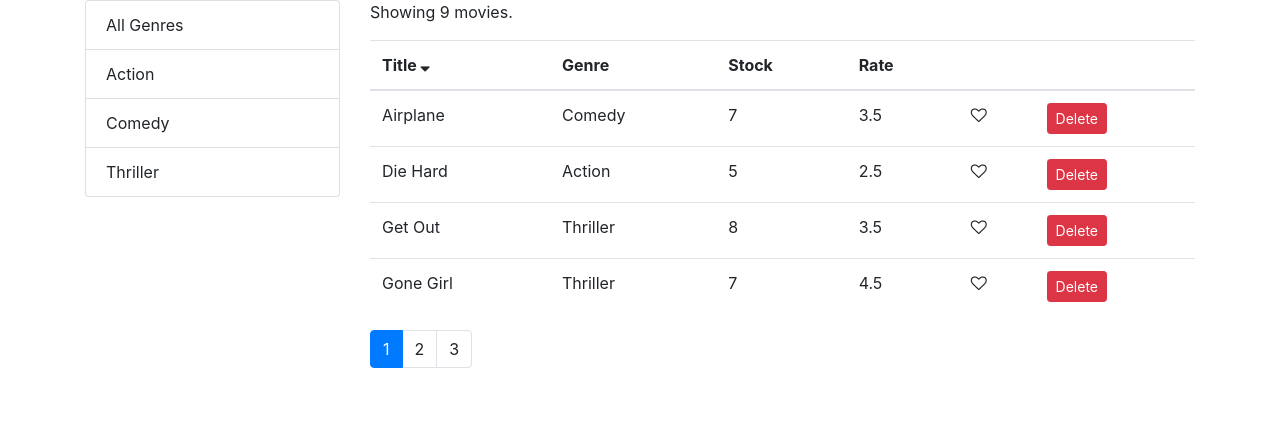
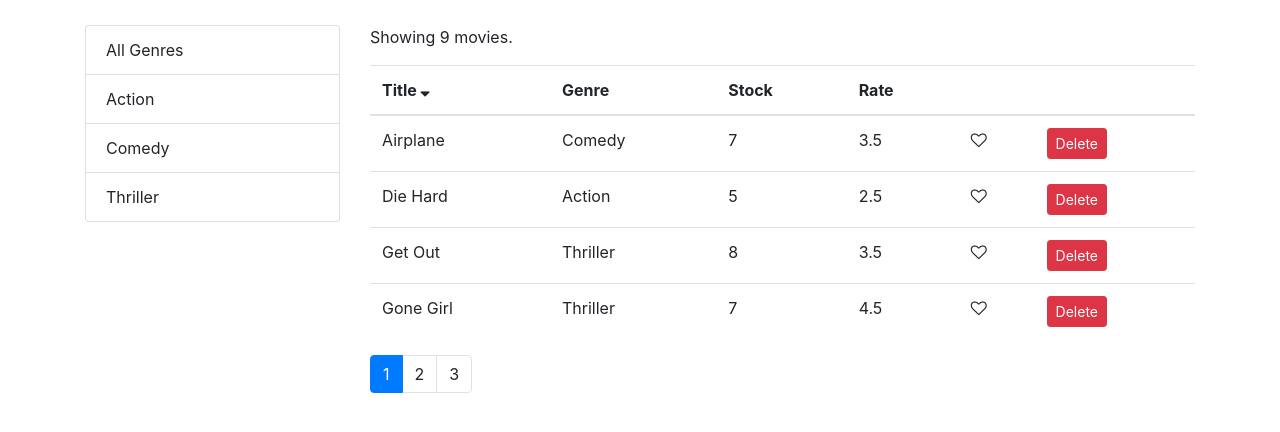
Before and after one commit to Lomanfan/react-review-m, a React (Create React App) app in the folder movie-list/: page / in a window 1280 px wide. Shown: the top 432 px of the page. Built offline with nearby package versions, Linux system fonts and the light colour scheme.

Commit message:
add cursor:pointer style, apply to th in TableHeader

```diff
--- a/movie-list/src/components/common/tableHeader.jsx
+++ b/movie-list/src/components/common/tableHeader.jsx
@@ -25,6 +25,7 @@ class TableHeader extends Component {
         <tr>
           {this.props.columns.map((column) => (
             <th
+              className="clickable"
               key={column.path || column.key}
               onClick={() => this.raiseSort(column.path)}
             >
--- a/movie-list/src/components/movies.jsx
+++ b/movie-list/src/components/movies.jsx
@@ -46,7 +46,6 @@ class Movies extends Component {
 
   handleSort = (sortColumn) => {
     // console.log("Sort:", path);
-
     this.setState({ sortColumn });
   };
 
--- a/movie-list/src/index.css
+++ b/movie-list/src/index.css
@@ -1,5 +1,6 @@
 body {
   margin: 0;
+  padding: 25px 0 0 0;
   font-family: -apple-system, BlinkMacSystemFont, 'Segoe UI', 'Roboto', 'Oxygen',
     'Ubuntu', 'Cantarell', 'Fira Sans', 'Droid Sans', 'Helvetica Neue',
     sans-serif;
@@ -7,6 +8,11 @@ body {
   -moz-osx-font-smoothing: grayscale;
 }
 
+.clickable {
+  cursor: pointer;
+}
+
+
 code {
   font-family: source-code-pro, Menlo, Monaco, Consolas, 'Courier New',
     monospace;
```
